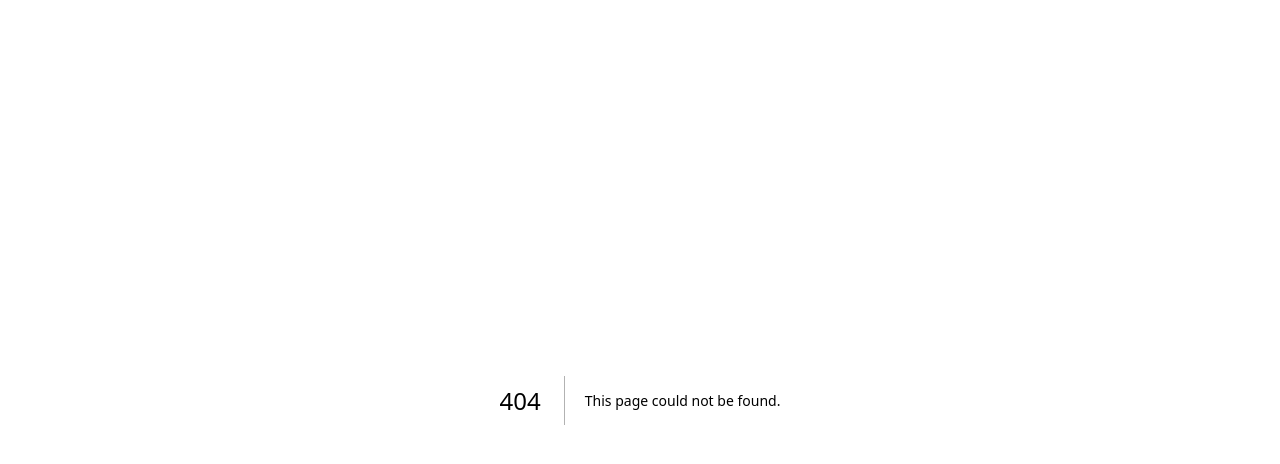
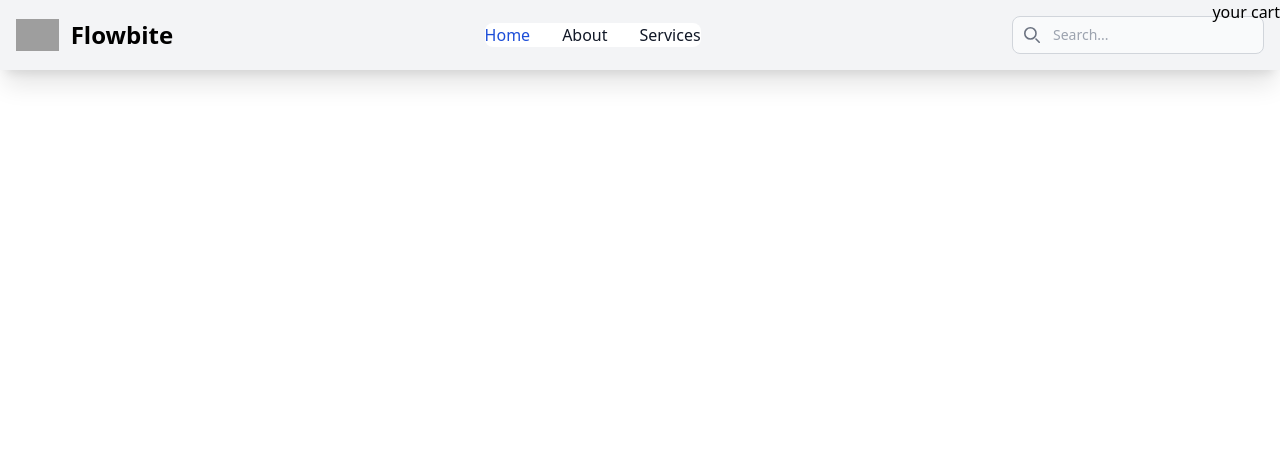
Before and after one commit to showrov29/Coin-Bazar-Frontend, a Next.js app: page /components/Header1 in a window 1280 px wide. Before the commit this address had no page. Shown: the top 464 px of the page. Built offline with nearby package versions, Linux system fonts and the light colour scheme; grey boxes are pictures that could not be loaded.

Commit message:
final_lab

```diff
--- /dev/null
+++ b/pages/components/Header1.js
@@ -0,0 +1,161 @@
+import React from "react";
+
+const Header1 = () => {
+  return (
+    <div>
+      <nav class="bg-gray-100 border-gray-200 dark:bg-gray-900 shadow-xl">
+        <div class="max-w-screen-xl flex flex-wrap items-center justify-between mx-auto p-4">
+          <a
+            href="https://flowbite.com/"
+            class="flex items-center space-x-3 rtl:space-x-reverse"
+          >
+            <img
+              src="https://flowbite.com/docs/images/logo.svg"
+              class="h-8"
+              alt="Flowbite Logo"
+            />
+            <span class="self-center text-2xl font-semibold whitespace-nowrap dark:text-white">
+              Flowbite
+            </span>
+          </a>
+          <div class="flex md:order-2">
+            <button
+              type="button"
+              data-collapse-toggle="navbar-search"
+              aria-controls="navbar-search"
+              aria-expanded="false"
+              class="md:hidden text-gray-500 dark:text-gray-400 hover:bg-gray-100 dark:hover:bg-gray-700 focus:outline-none focus:ring-4 focus:ring-gray-200 dark:focus:ring-gray-700 rounded-lg text-sm p-2.5 me-1"
+            >
+              <svg
+                class="w-5 h-5"
+                aria-hidden="true"
+                xmlns="http://www.w3.org/2000/svg"
+                fill="none"
+                viewBox="0 0 20 20"
+              >
+                <path
+                  stroke="currentColor"
+                  stroke-linecap="round"
+                  stroke-linejoin="round"
+                  stroke-width="2"
+                  d="m19 19-4-4m0-7A7 7 0 1 1 1 8a7 7 0 0 1 14 0Z"
+                />
+              </svg>
+              <span class="sr-only">Search</span>
+            </button>
+            <div class="relative hidden md:block">
+              <div class="absolute inset-y-0 start-0 flex items-center ps-3 pointer-events-none">
+                <svg
+                  class="w-4 h-4 text-gray-500 dark:text-gray-400"
+                  aria-hidden="true"
+                  xmlns="http://www.w3.org/2000/svg"
+                  fill="none"
+                  viewBox="0 0 20 20"
+                >
+                  <path
+                    stroke="currentColor"
+                    stroke-linecap="round"
+                    stroke-linejoin="round"
+                    stroke-width="2"
+                    d="m19 19-4-4m0-7A7 7 0 1 1 1 8a7 7 0 0 1 14 0Z"
+                  />
+                </svg>
+                <span class="sr-only">Search icon</span>
+              </div>
+              <input
+                type="text"
+                id="search-navbar"
+                class="block w-full p-2 ps-10 text-sm text-gray-900 border border-gray-300 rounded-lg bg-gray-50 focus:ring-blue-500 focus:border-blue-500 dark:bg-gray-700 dark:border-gray-600 dark:placeholder-gray-400 dark:text-white dark:focus:ring-blue-500 dark:focus:border-blue-500"
+                placeholder="Search..."
+              />
+            </div>
+            <button
+              data-collapse-toggle="navbar-search"
+              type="button"
+              class="inline-flex items-center p-2 w-10 h-10 justify-center text-sm text-gray-500 rounded-lg md:hidden hover:bg-gray-100 focus:outline-none focus:ring-2 focus:ring-gray-200 dark:text-gray-400 dark:hover:bg-gray-700 dark:focus:ring-gray-600"
+              aria-controls="navbar-search"
+              aria-expanded="false"
+            >
+              <span class="sr-only">Open main menu</span>
+              <svg
+                class="w-5 h-5"
+                aria-hidden="true"
+                xmlns="http://www.w3.org/2000/svg"
+                fill="none"
+                viewBox="0 0 17 14"
+              >
+                <path
+                  stroke="currentColor"
+                  stroke-linecap="round"
+                  stroke-linejoin="round"
+                  stroke-width="2"
+                  d="M1 1h15M1 7h15M1 13h15"
+                />
+              </svg>
+            </button>
+          </div>
+          <div
+            class="items-center justify-between hidden w-full md:flex md:w-auto md:order-1"
+            id="navbar-search"
+          >
+            <div class="relative mt-3 md:hidden">
+              <div class="absolute inset-y-0 start-0 flex items-center ps-3 pointer-events-none">
+                <svg
+                  class="w-4 h-4 text-gray-500 dark:text-gray-400"
+                  aria-hidden="true"
+                  xmlns="http://www.w3.org/2000/svg"
+                  fill="none"
+                  viewBox="0 0 20 20"
+                >
+                  <path
+                    stroke="currentColor"
+                    stroke-linecap="round"
+                    stroke-linejoin="round"
+                    stroke-width="2"
+                    d="m19 19-4-4m0-7A7 7 0 1 1 1 8a7 7 0 0 1 14 0Z"
+                  />
+                </svg>
+              </div>
+              <input
+                type="text"
+                id="search-navbar"
+                class="block w-full p-2 ps-10 text-sm text-gray-900 border border-gray-300 rounded-lg bg-gray-50 focus:ring-blue-500 focus:border-blue-500 dark:bg-gray-700 dark:border-gray-600 dark:placeholder-gray-400 dark:text-white dark:focus:ring-blue-500 dark:focus:border-blue-500"
+                placeholder="Search..."
+              />
+            </div>
+            <ul class="flex flex-col p-4 md:p-0 mt-4 font-medium border border-gray-100 rounded-lg bg-gray-50 md:space-x-8 rtl:space-x-reverse md:flex-row md:mt-0 md:border-0 md:bg-white dark:bg-gray-800 md:dark:bg-gray-900 dark:border-gray-700">
+              <li>
+                <a
+                  href="#"
+                  class="block py-2 px-3 text-white bg-blue-700 rounded md:bg-transparent md:text-blue-700 md:p-0 md:dark:text-blue-500"
+                  aria-current="page"
+                >
+                  Home
+                </a>
+              </li>
+              <li>
+                <a
+                  href="#"
+                  class="block py-2 px-3 text-gray-900 rounded hover:bg-gray-100 md:hover:bg-transparent md:hover:text-blue-700 md:p-0 md:dark:hover:text-blue-500 dark:text-white dark:hover:bg-gray-700 dark:hover:text-white md:dark:hover:bg-transparent dark:border-gray-700"
+                >
+                  About
+                </a>
+              </li>
+              <li>
+                <a
+                  href="#"
+                  class="block py-2 px-3 text-gray-900 rounded hover:bg-gray-100 md:hover:bg-transparent md:hover:text-blue-700 md:p-0 dark:text-white md:dark:hover:text-blue-500 dark:hover:bg-gray-700 dark:hover:text-white md:dark:hover:bg-transparent dark:border-gray-700"
+                >
+                  Services
+                </a>
+              </li>
+            </ul>
+          </div>
+        </div>
+        <div className=" sidebar absolute top-0 right-0"> your cart</div>
+      </nav>
+    </div>
+  );
+};
+
+export default Header1;
--- a/pages/components/product/ProductPage.js
+++ b/pages/components/product/ProductPage.js
@@ -1,9 +1,11 @@
 import React from "react";
 import Link from "next/link";
+import Header1 from "../Header1";
 
 const ProductPage = () => {
   return (
     <div className="">
+      <Header1 />
       <section class="text-gray-600 body-font">
         <div class="container px-5 py-24 mx-auto ">
           <div class="flex flex-wrap -m-4">
```
